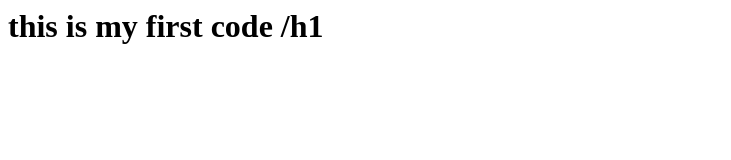
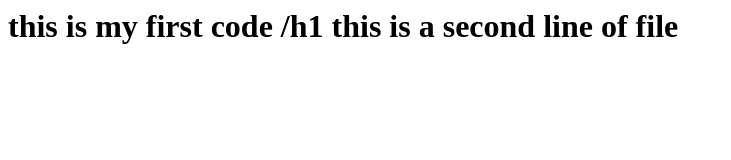
Before and after one commit to Micheau/demoRepo, a plain HTML site: page index.html in a window 1280 px wide. Shown: the whole page, without its empty margins (0-731 px from the left). Drawn offline with Linux system fonts and the light colour scheme.

Commit message:
modified file

```diff
--- a/index.html
+++ b/index.html
@@ -1 +1,2 @@
 <h1>this is my first code /h1
+	this is a second line of file
```
Also changed, not shown: 1 other file.
